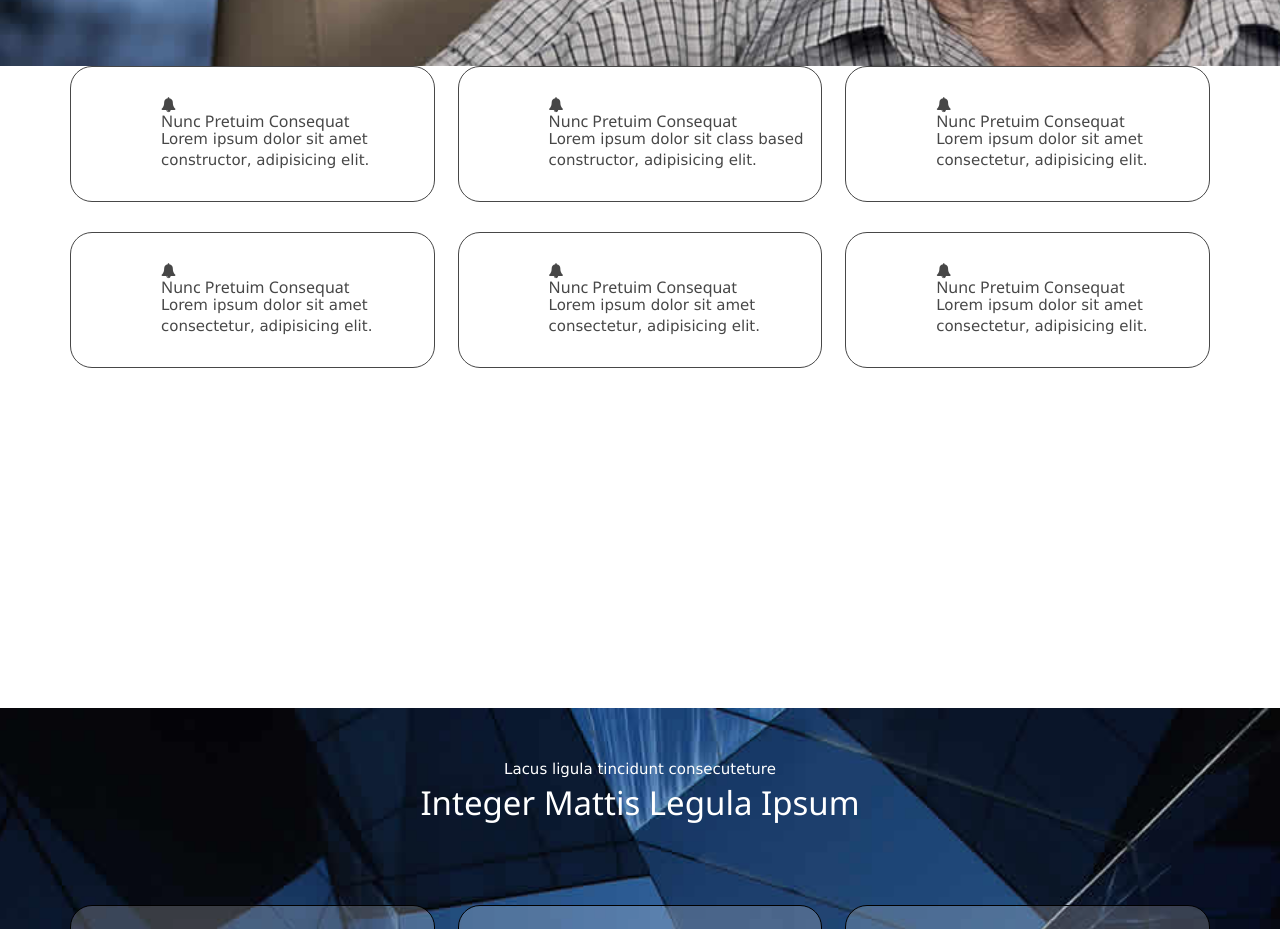
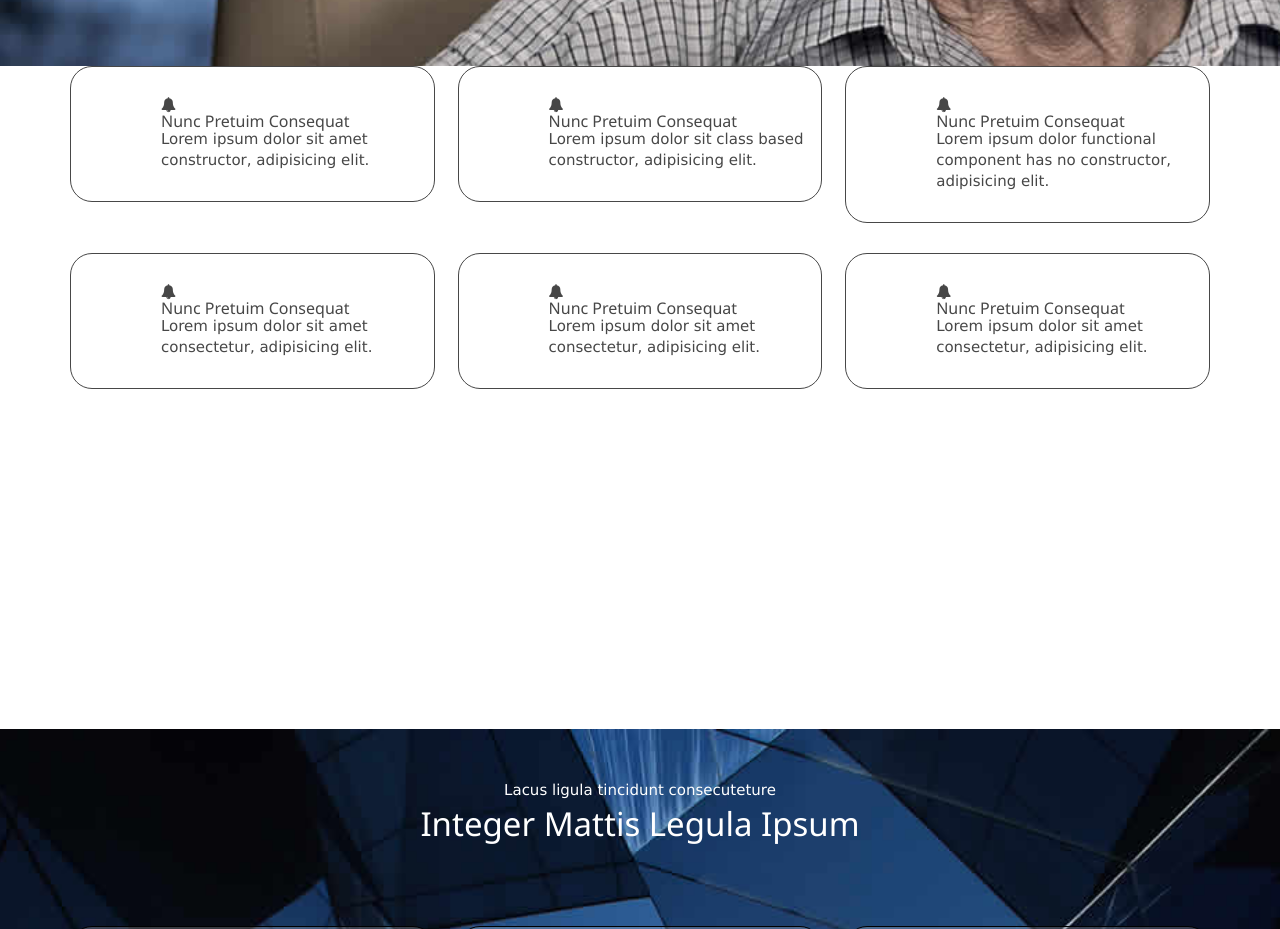
Before and after one commit to EmraanIqbal/siopp-template, a plain HTML site: page index.html in a window 1280 px wide. Shown: the part 840-1769 px from the top of the page. Drawn offline with nearby package versions, Linux system fonts and the light colour scheme.

Commit message:
index.html

```diff
--- a/index.html
+++ b/index.html
@@ -135,7 +135,7 @@
                                         </a>
                                     </footer>
                                     <h6>Nunc pretuim consequat</h6>
-                                    <p>Lorem ipsum dolor sit amet consectetur, adipisicing elit.</p>
+                                    <p>Lorem ipsum dolor functional component has no constructor, adipisicing elit.</p>
                                 </article>
                             </li>
                             <li class="one_third">
```
